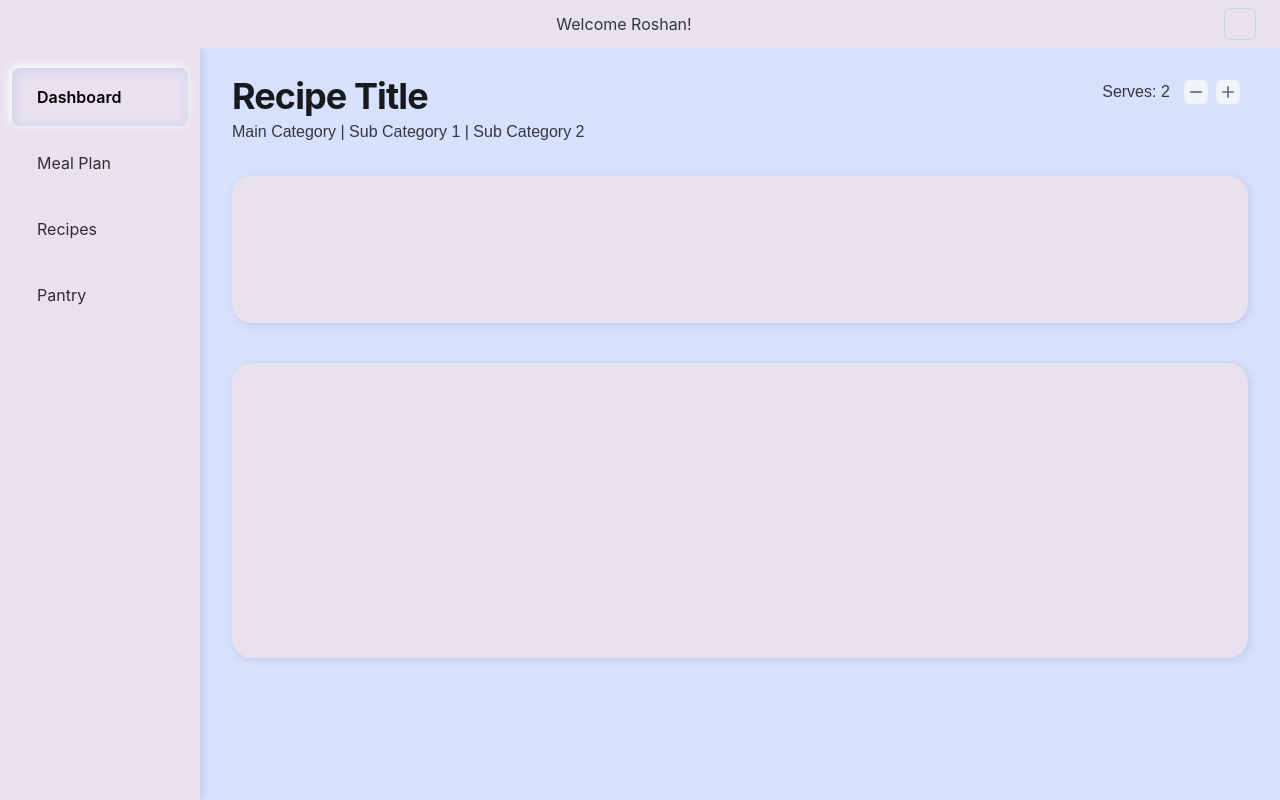
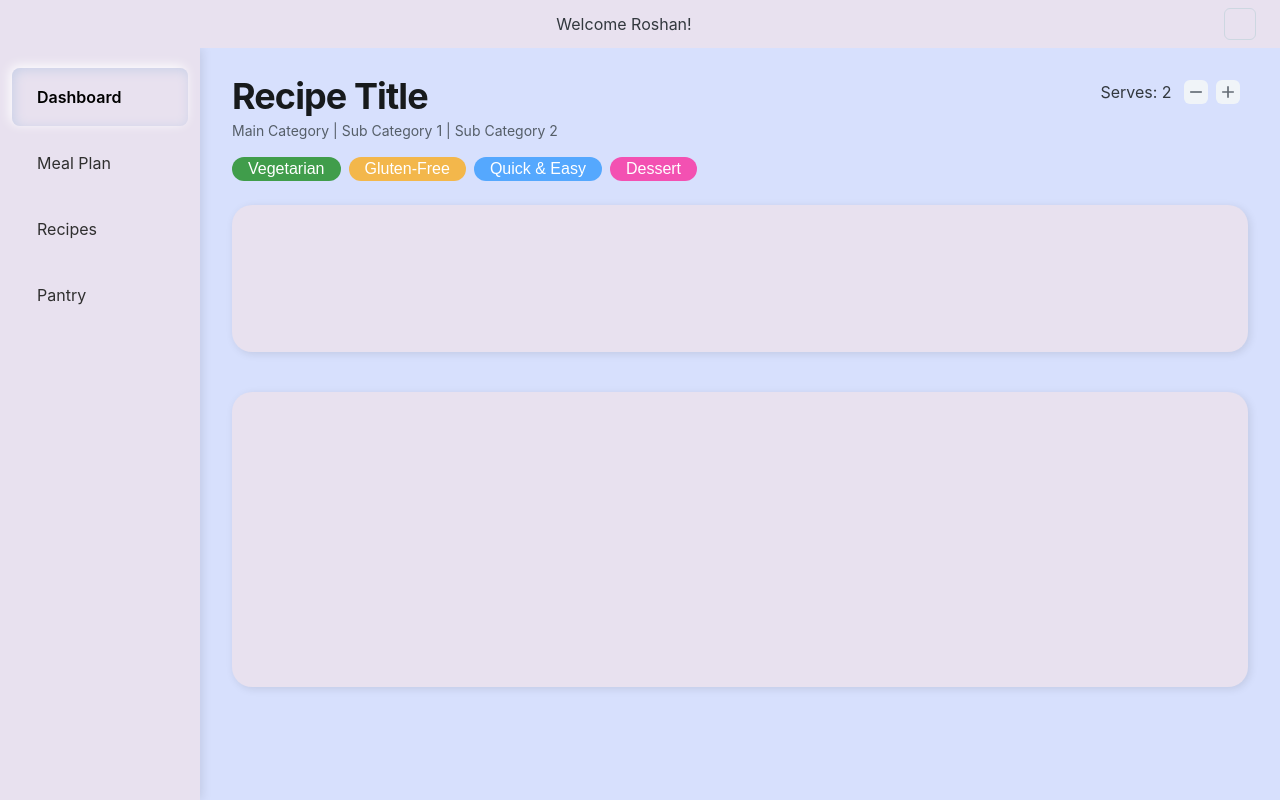
Before and after one commit to jangers1/meal-planning, a React (Vite) app: page / in a window 1280 px wide. Built offline with nearby package versions, Linux system fonts and the light colour scheme; some icons are missing; a web font is replaced by a local one.

Commit message:
bug fixes and added in tags to the Recipe.tsx

```diff
--- a/src/components/layout_components/NavBar.tsx
+++ b/src/components/layout_components/NavBar.tsx
@@ -1,4 +1,4 @@
-import React, {useLayoutEffect, useRef, useState} from 'react';
+import {useLayoutEffect, useRef, useState} from 'react';
 import {Box, List, ListItem, ListItemButton, Typography} from '@mui/joy';
 import {styled} from '@mui/joy/styles';
 
--- a/src/components/ui_components/Recipe.tsx
+++ b/src/components/ui_components/Recipe.tsx
@@ -1,8 +1,15 @@
-import {Box} from "@mui/joy";
+import {Box, Chip} from "@mui/joy";
 import Typography from "@mui/joy/Typography";
 import ServingSelector from "./ServingSelector.tsx";
 
-function Recipe () {
+const recipeTags = [
+    {tag: "Vegetarian", color: "rgba(0, 128, 0, 0.7)"},
+    {tag: "Gluten-Free", color: "rgba(255, 165, 0, 0.7)"},
+    {tag: "Quick & Easy", color: "rgba(30, 144, 255, 0.7)"},
+    {tag: "Dessert", color: "rgba(255, 20, 147, 0.7)"},
+]
+
+function Recipe() {
     return (
         <>
             {/*Recipe Header*/}
@@ -16,11 +23,32 @@ function Recipe () {
                     <Typography level="h1">
                         Recipe Title
                     </Typography>
-                    <Typography level="body">
+                    <Typography level="body-sm">
                         Main Category | Sub Category 1 | Sub Category 2
                     </Typography>
+                    <Box sx={{
+                        display: 'flex',
+                        flexDirection: 'row',
+                        gap: 1,
+                        mt: 2,
+                    }}>
+                        {recipeTags.map(({tag, color}) => (
+                            <Chip
+                                key={tag}
+                                variant="soft"
+                                size="sm"
+                                sx={{
+                                    px: 2,
+                                    backgroundColor: color,
+                                    color: 'white'
+                                }}
+                            >
+                                {tag}
+                            </Chip>
+                        ))}
+                    </Box>
                 </Box>
-                <ServingSelector />
+                <ServingSelector/>
             </Box>
 
             {/*Recipe Ingredients*/}
@@ -28,9 +56,9 @@ function Recipe () {
                 borderRadius: 'var(--border-radius)',
                 backgroundColor: 'var(--primary-color)',
                 boxShadow: '2px 2px 8px rgba(0, 0, 0, 0.1)',
-                minHeight:'20%',
+                minHeight: '20%',
                 maxHeight: '40%',
-                mt: 2,
+                mt: 1,
                 mx: 2
             }}>
 
--- a/src/components/ui_components/ServingSelector.tsx
+++ b/src/components/ui_components/ServingSelector.tsx
@@ -36,7 +36,7 @@ const ServingSelector: React.FC<ServingSelectorProps> = ({
                     width: 'min-content'
                 }}
             >
-                <Typography level="body" sx={{
+                <Typography level={'body-md'} sx={{
                     minWidth: '80px',
                     textAlign: 'center'
                 }}>
```
